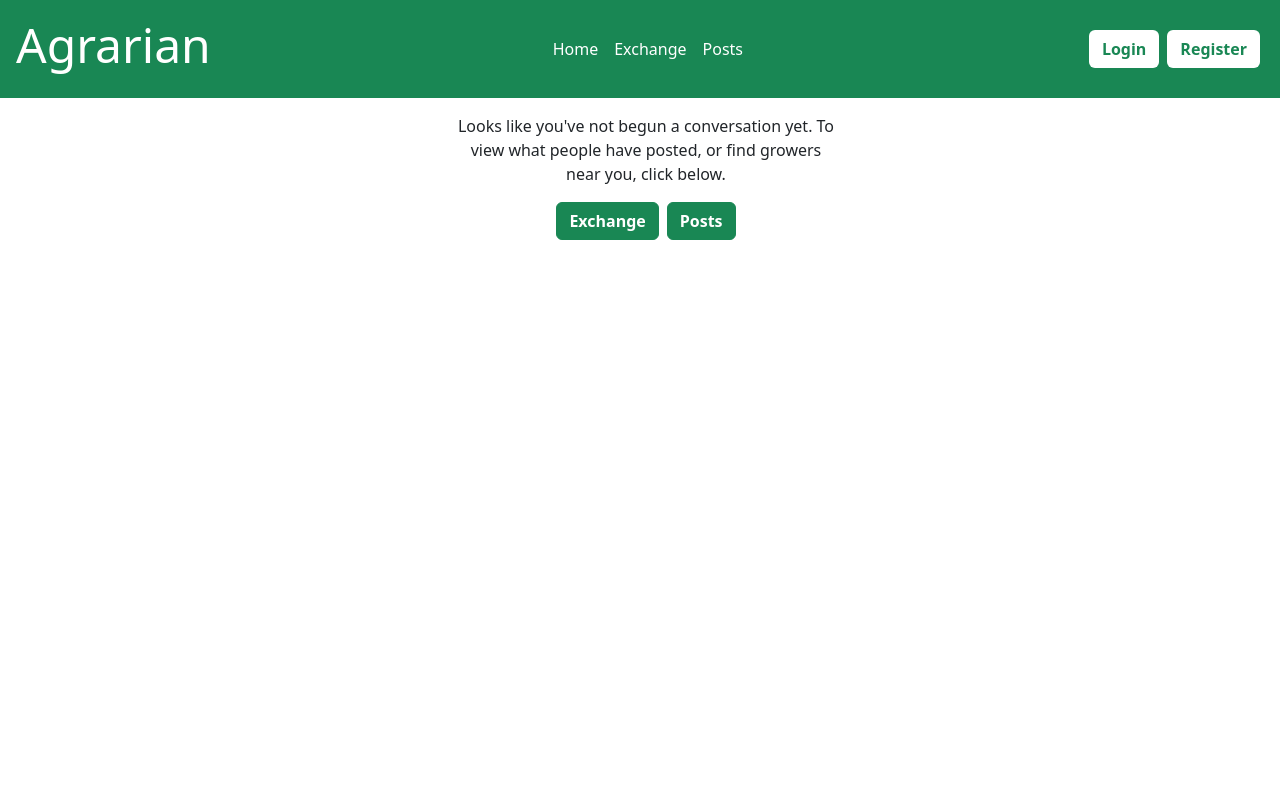
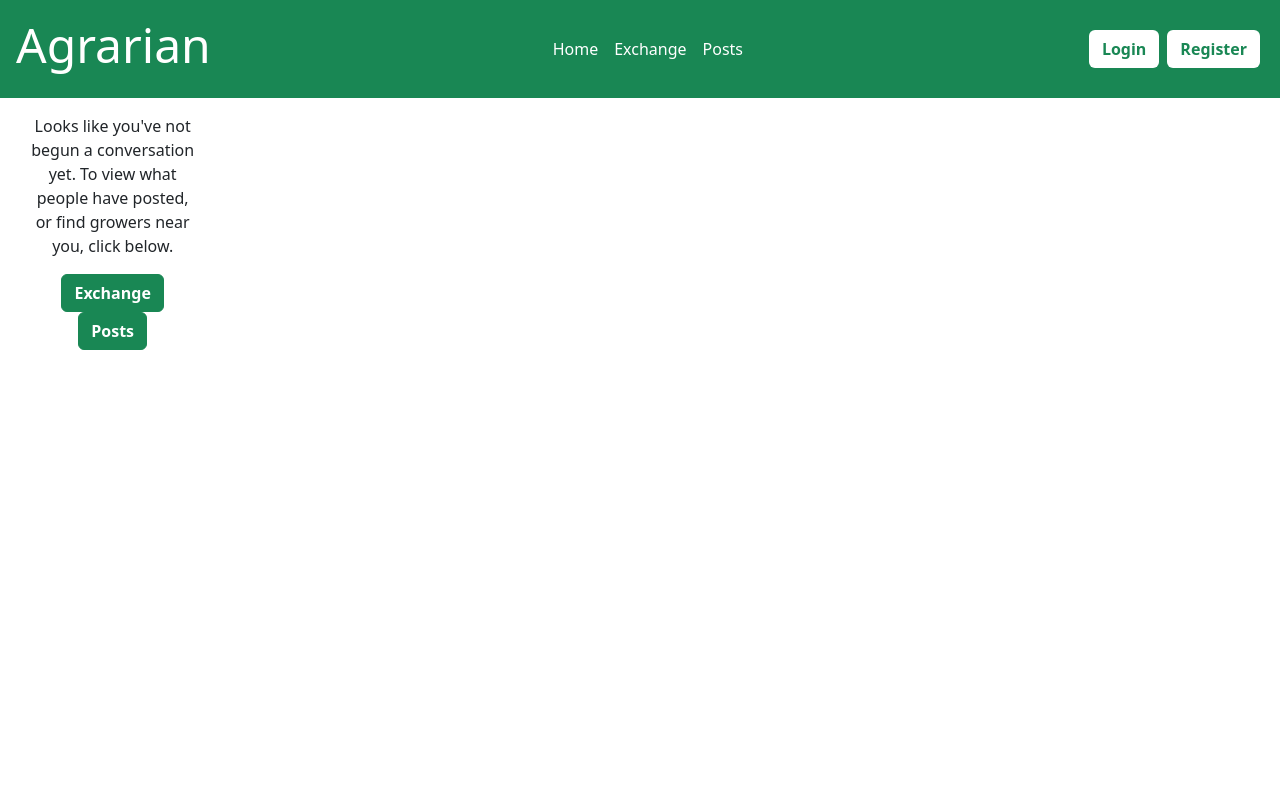
Before and after one commit to CraigAT1181/fe-agrarian-react, a React (Vite) app: page /messenger in a window 1280 px wide. Shown: the top 800 px of the page. Built offline with nearby package versions, Linux system fonts and the light colour scheme.

Commit message:
Extracted useEffect with getConversationsByUserID from Messenger and put into ContactList. Created CSS .contact-list-name to ensure that long names are wrapped in the contact-list-item box.

```diff
--- a/src/App.css
+++ b/src/App.css
@@ -14,19 +14,40 @@
 }
 
 .contact-list-item {
-  height: 4rem;
+  height: auto;
+  max-width: 100%;
   display: flex;
   flex-direction: column;
   flex-wrap: wrap;
+  text-align: center;
+  border: #28a745 solid 1px;
   justify-content: center;
   align-items: center;
-  margin-bottom: 0.2em;
+  position: relative;
+  margin-bottom: 0.5rem;
   font-weight: bold;
   cursor: pointer;
 }
 
+.contact-list-item::after {
+  position: absolute;
+  top: 5px; /* Adjust the top position as needed */
+  right: 5px; /* Adjust the right position as needed */
+  cursor: pointer;
+}
+
+.contact-list-item:hover {
+  box-shadow: 0 0 0 0.1rem rgba(40, 167, 69, 1);
+}
+
+.contact-list-name {
+  word-wrap: break-word;
+  overflow-wrap: break-word;
+  width: 100%;
+}
+
 .input-group input.form-control:focus {
-  box-shadow: 0 0 0 0.2rem rgba(40, 167, 69, 1);
+  box-shadow: 0 0 0 0.1rem rgba(40, 167, 69, 1);
 }
 
 .post-filtering,
@@ -50,7 +71,7 @@
 .post-card {
   box-shadow: 2px 1px 2px 2px #28a745;
   padding: 0.5rem;
-margin-bottom: 1rem;
+  margin-bottom: 1rem;
 }
 
 .post {
--- a/src/components/ContactList.jsx
+++ b/src/components/ContactList.jsx
@@ -1,54 +1,92 @@
-import React from "react";
+import React, { useState, useEffect } from "react";
 import { useAuth } from "./AuthContext";
+import { getConversationsByUserID } from "../api/api";
 import "../App.css";
+import { useNavigate } from "react-router-dom";
 
-export default function ContactList({ conversations, setConversationID }) {
+export default function ContactList({ setConversationID }) {
+  const [isLoading, setIsLoading] = useState(true);
+  const [error, setError] = useState(null);
+  const [conversations, setConversations] = useState([]);
   const { user } = useAuth();
 
+  const navigate = useNavigate();
+
+  useEffect(() => {
+    setIsLoading(true);
+
+    if (user) {
+      getConversationsByUserID(user.user_id)
+        .then(({ conversations }) => {
+          setIsLoading(false);
+          setConversations(conversations);
+        })
+        .catch(
+          ({
+            response: {
+              status,
+              data: { message },
+            },
+          }) => {
+            setIsLoading(false);
+            setError({ status, message: message });
+          }
+        );
+    } else {
+      setIsLoading(false);
+    }
+  }, [user]);
+
+  if (isLoading) return <p>Just a moment...</p>;
+  if (error)
+    return (
+      <p>
+        Error {error.status} {error.message}
+      </p>
+    );
+
   return (
-    <div>
-      {conversations &&
+    <div className="d-flex-col justify-content-center">
+      {conversations.length > 0 ? (
         conversations.map((conversation, index) =>
           conversation.user1_id === user.user_id ? (
-            index % 2 === 0 ? (
-              <div
-                key={index}
-                className="bg-dark-subtle contact-list-item"
-                onClick={() => {
-                  setConversationID(conversation.conversation_id);
-                }}>
-                <div>{conversation.user2_username}</div>
-              </div>
-            ) : (
-              <div
-                key={index}
-                className="bg-secondary-subtle contact-list-item"
-                onClick={() => {
-                  setConversationID(conversation.conversation_id);
-                }}>
-                <div>{conversation.user2_username}</div>
-              </div>
-            )
-          ) : index % 2 === 0 ? (
             <div
               key={index}
-              className="bg-dark-subtle contact-list-item"
+              className="contact-list-item rounded text-success"
               onClick={() => {
                 setConversationID(conversation.conversation_id);
               }}>
-              <div>{conversation.user1_username}</div>
+              <p className="p-4 m-0 contact-list-name">{conversation.user2_username}</p>
             </div>
           ) : (
             <div
               key={index}
-              className="bg-secondary-subtle contact-list-item"
+              className="contact-list-item rounded text-success"
               onClick={() => {
                 setConversationID(conversation.conversation_id);
               }}>
-              <div>{conversation.user1_username}</div>
+              <p className="p-4 m-0 contact-list-name">{conversation.user1_username}</p>
             </div>
           )
-        )}
+        )) :
+
+        <div className="text-center align-items-center w-50 p-3">
+        <p>
+          Looks like you've not begun a conversation yet. To view what
+          people have posted, or find growers near you, click below.
+        </p>
+
+        <button
+          onClick={() => navigate("/exchange")}
+          className="btn btn-success mx-1 fw-bold">
+          Exchange
+        </button>
+        <button
+          onClick={() => navigate("/posts")}
+          className="btn btn-success mx-1 fw-bold">
+          Posts
+        </button>
+      </div>}
     </div>
   );
 }
--- a/src/components/Messenger.jsx
+++ b/src/components/Messenger.jsx
@@ -1,53 +1,11 @@
-import React, { useState, useEffect } from "react";
-import { useAuth } from "./AuthContext";
+import React, { useState } from "react";
 import ContactList from "./ContactList";
 import MessageInput from "./MessageInput";
 import MessageList from "./MessageList";
-import { getConversationsByUserID } from "../api/api";
-import { useNavigate } from "react-router-dom";
 
 export default function Messenger() {
-  const [isLoading, setIsLoading] = useState(true);
-  const [error, setError] = useState(null);
-  const { user } = useAuth();
-  const [conversations, setConversations] = useState([]);
-  const [conversationID, setConversationID] = useState();
+  const [conversationID, setConversationID] = useState(null);
   const [messageSent, setMessageSent] = useState(false);
-
-  const navigate = useNavigate();
-
-  useEffect(() => {
-    setIsLoading(true);
-
-    if (user) {
-      getConversationsByUserID(user.user_id)
-        .then(({ conversations }) => {
-          setIsLoading(false);
-          setConversations(conversations);
-        })
-        .catch(
-          ({
-            response: {
-              status,
-              data: { message },
-            },
-          }) => {
-            setIsLoading(false);
-            setError({ status, message: message });
-          }
-        );
-    } else {
-      setIsLoading(false);
-    }
-  }, [user]);
-
-  if (isLoading) return <p>Just a moment...</p>;
-  if (error)
-    return (
-      <p>
-        Error {error.status} {error.message}
-      </p>
-    );
 
   return (
     <section
@@ -55,39 +13,18 @@ export default function Messenger() {
       style={{ minHeight: "100vh" }}>
       <div className="row h-100">
         <div className="col-md-4 h-100">
-          <ContactList
-            conversations={conversations}
-            setConversationID={setConversationID}
-          />
+          <ContactList setConversationID={setConversationID} />
         </div>
         <div className="col-md-8 h-100">
-          {conversations.length > 0 ? (
+          {conversationID && (
             <div>
               <MessageList
                 conversationID={conversationID}
                 messageSent={messageSent}
               />
             </div>
-          ) : (
-            <div className="text-center align-items-center w-50 p-3">
-              <p>
-                Looks like you've not begun a conversation yet. To view what
-                people have posted, or find growers near you, click below.
-              </p>
-
-              <button
-                onClick={() => navigate("/exchange")}
-                className="btn btn-success mx-1 fw-bold">
-                Exchange
-              </button>
-              <button
-                onClick={() => navigate("/posts")}
-                className="btn btn-success mx-1 fw-bold">
-                Posts
-              </button>
-            </div>
           )}
-          {conversations.length > 0 && (
+          {conversationID && (
             <div className="input-box-container h-25">
               <MessageInput
                 conversationID={conversationID}
```
